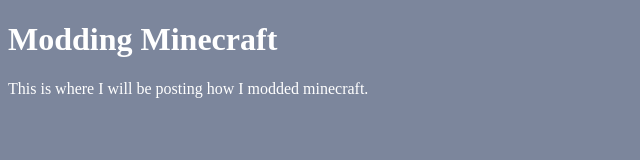
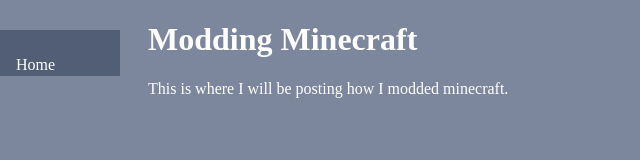
Before and after one commit to bloxycolafan/bloxycolafan.github.io, a plain HTML site: page minecraft.html in a window 1280 px wide. Shown: the whole page, without its empty margins (0-640 px from the left). Drawn offline with Linux system fonts and the light colour scheme.

Commit message:
renamed things

```diff
--- a/minecraft.html
+++ b/minecraft.html
@@ -2,12 +2,18 @@
 <html lang="en">
 <head>
 	<link rel="stylesheet" href="styles.css">
-	<title>Minecraft</title>
+	<title>Modding Minecraft</title>
 </head>
 <body>
 
-<h1>Modding Minecraft</h1>
-<p>This is where I will be posting how I modded minecraft.</p>
+<div class="sidenav">
+	<a href="index.html">Home</a>
+</div>
+
+<div class="main">
+	<h1>Modding Minecraft</h1>
+	<p>This is where I will be posting how I modded minecraft.</p>
+</div>
 
 </body>
 </html>
--- a/styles.css
+++ b/styles.css
@@ -22,7 +22,7 @@
 }
 
 .main {
-	margin-left: 120px;
+	margin-left: 130px;
 	padding: 0px 10px;
 }
 
```
Also changed, not shown: index.html (+1 -1 lines).
